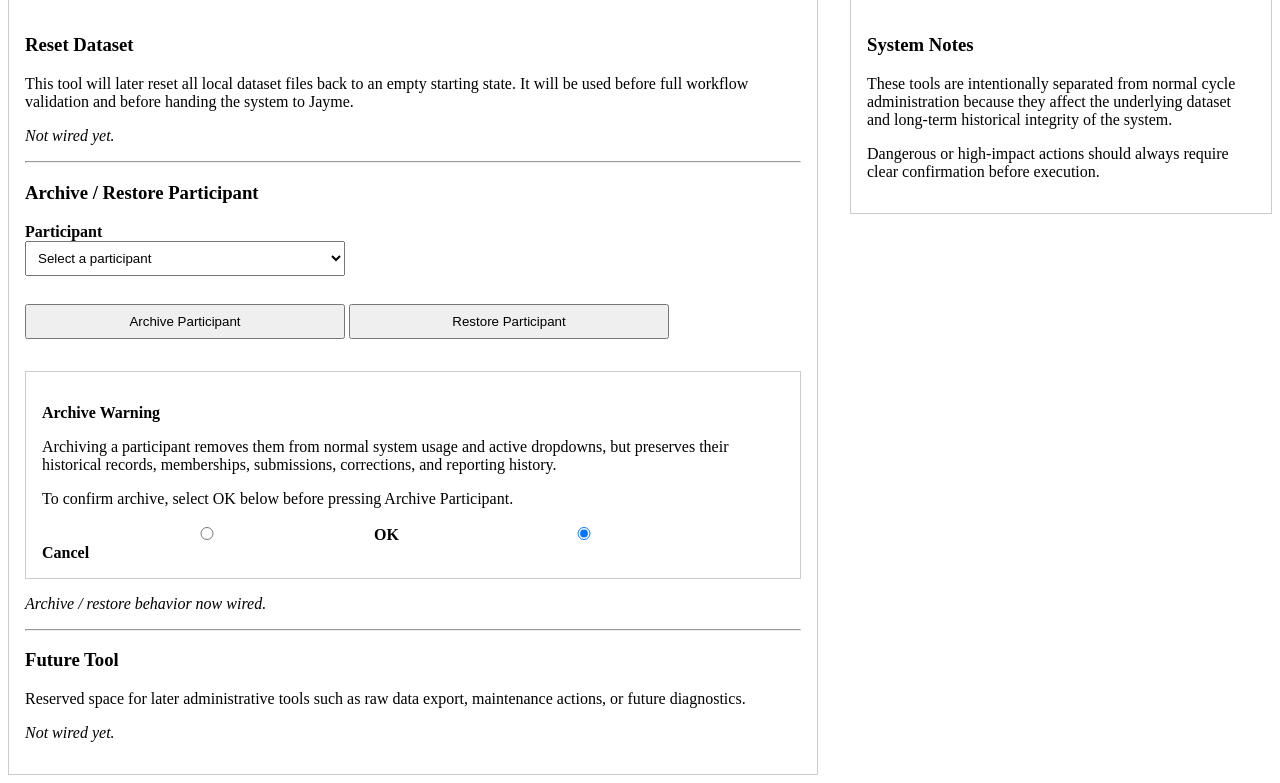
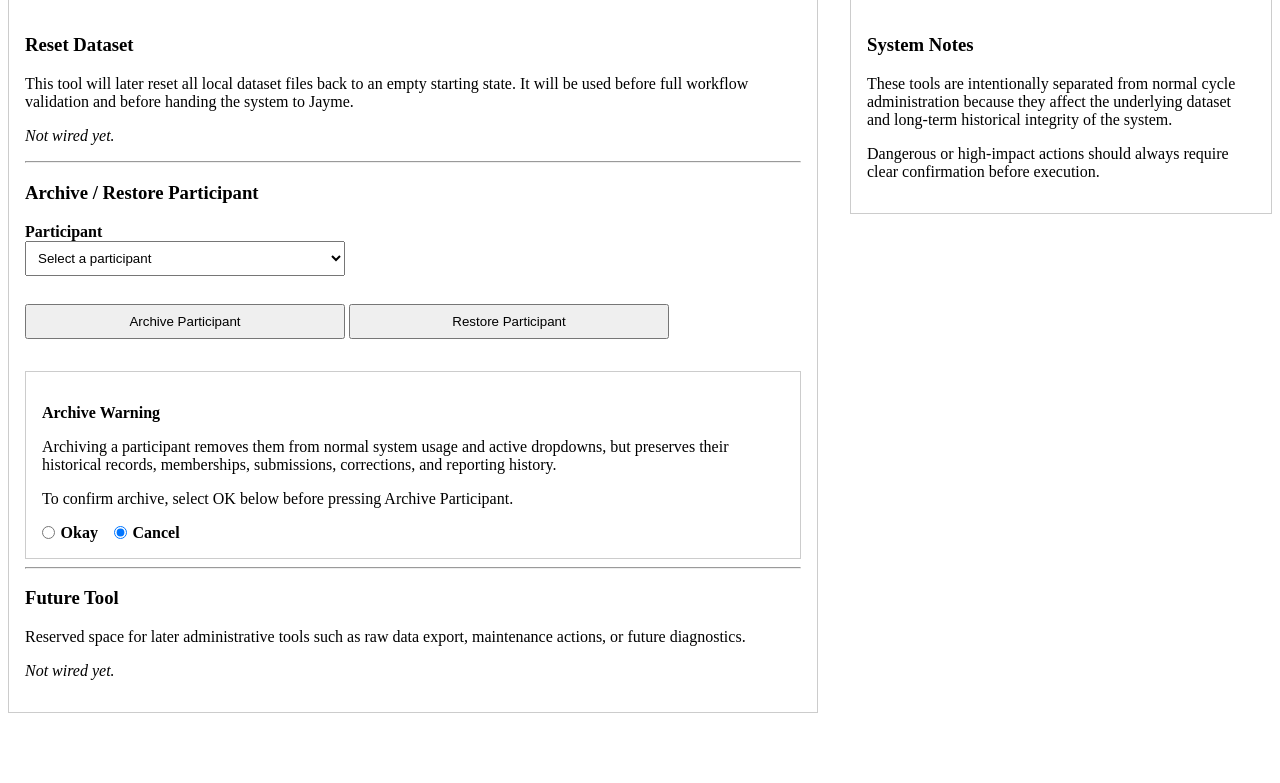
Before and after one commit to mustavo-dev/gym-challenge, a Flask app: page /admin/system in a window 1280 px wide. Shown: the part 210-993 px from the top of the page. After the commit the page ends 923 px from the top, so only its background shows below. Run offline with Flask 3, Linux system fonts and the light colour scheme.

Commit message:
refactor: include archived participants in the system selector and fix confirmation layout

```diff
--- a/src/ui/routes/admin_routes.py
+++ b/src/ui/routes/admin_routes.py
@@ -2,7 +2,7 @@
 
 from flask import Blueprint, render_template, request, redirect, url_for, flash
 
-from src.ui.services.participant_admin_service import get_participants_for_list, get_participant_choices, filter_participants_for_view
+from src.ui.services.participant_admin_service import get_participants_for_list, get_participant_choices, filter_participants_for_view, get_all_participant_choices_for_system
 from src.ui.services.membership_ui_service import get_memberships_for_list, filter_memberships_for_view
 from src.ui.services.cycle_ui_service import get_cycles_for_list, find_cycle_id_for_score_day
 from src.ui.services.submission_ui_service import get_submissions_for_list, filter_and_sort_submissions_for_view
@@ -472,7 +472,7 @@ def system_page():
         flash("Unsupported system action.", "error")
         return redirect(url_for("admin.system_page"))
 
-    participant_choices = get_participant_choices()
+    participant_choices = get_all_participant_choices_for_system()
 
     return render_template(
         "admin/system.html",
--- a/src/ui/services/participant_admin_service.py
+++ b/src/ui/services/participant_admin_service.py
@@ -71,3 +71,28 @@ def filter_participants_for_view(
         for row in participants
         if term in row.get("display_name", "").lower()
     ]
+
+def get_all_participant_choices_for_system() -> list[dict[str, str]]:
+    """Return all participants, including archived ones, for system maintenance tools."""
+    participant_rows = load_list(data_path("participants.json"))
+    display_name_map = build_display_name_map(participant_rows)
+
+    items: list[dict[str, str]] = []
+
+    for row in participant_rows:
+        participant_id = row["participant_id"]
+        archived = bool(row.get("archived", False))
+
+        display_name = display_name_map.get(participant_id, participant_id)
+        if archived:
+            display_name = f"{display_name} [Archived]"
+
+        items.append(
+            {
+                "participant_id": participant_id,
+                "display_name": display_name,
+            }
+        )
+
+    items.sort(key=lambda item: item["display_name"].lower())
+    return items
--- a/src/ui/static/css/app.css
+++ b/src/ui/static/css/app.css
@@ -107,3 +107,21 @@ form[method="get"] input[type="text"] {
   padding: 1rem;
   border: 1px solid #ccc;
 }
+
+.system-confirm-options {
+  display: flex;
+  align-items: center;
+  gap: 1rem;
+  margin-top: 0.5rem;
+  flex-wrap: wrap;
+}
+
+.system-confirm-options label {
+  display: inline-flex;
+  align-items: center;
+  gap: 0.35rem;
+}
+
+.system-confirm-options input[type="radio"] {
+  margin: 0;
+}
--- a/src/ui/templates/admin/system.html
+++ b/src/ui/templates/admin/system.html
@@ -51,20 +51,18 @@
           To confirm archive, select OK below before pressing Archive Participant.
         </p>
 
-        <div>
+        <div class="system-confirm-options">
           <label>
             <input type="radio" name="confirm_archive" value="yes">
-            OK
+            <span>Okay</span>
           </label>
-          <label style="margin-left: 1rem;">
+          <label>
             <input type="radio" name="confirm_archive" value="no" checked>
-            Cancel
+            <span>Cancel</span>
           </label>
         </div>
       </div>
     </form>
-
-    <p><em>Archive / restore behavior now wired.</em></p>
 
     <hr>
 
```
